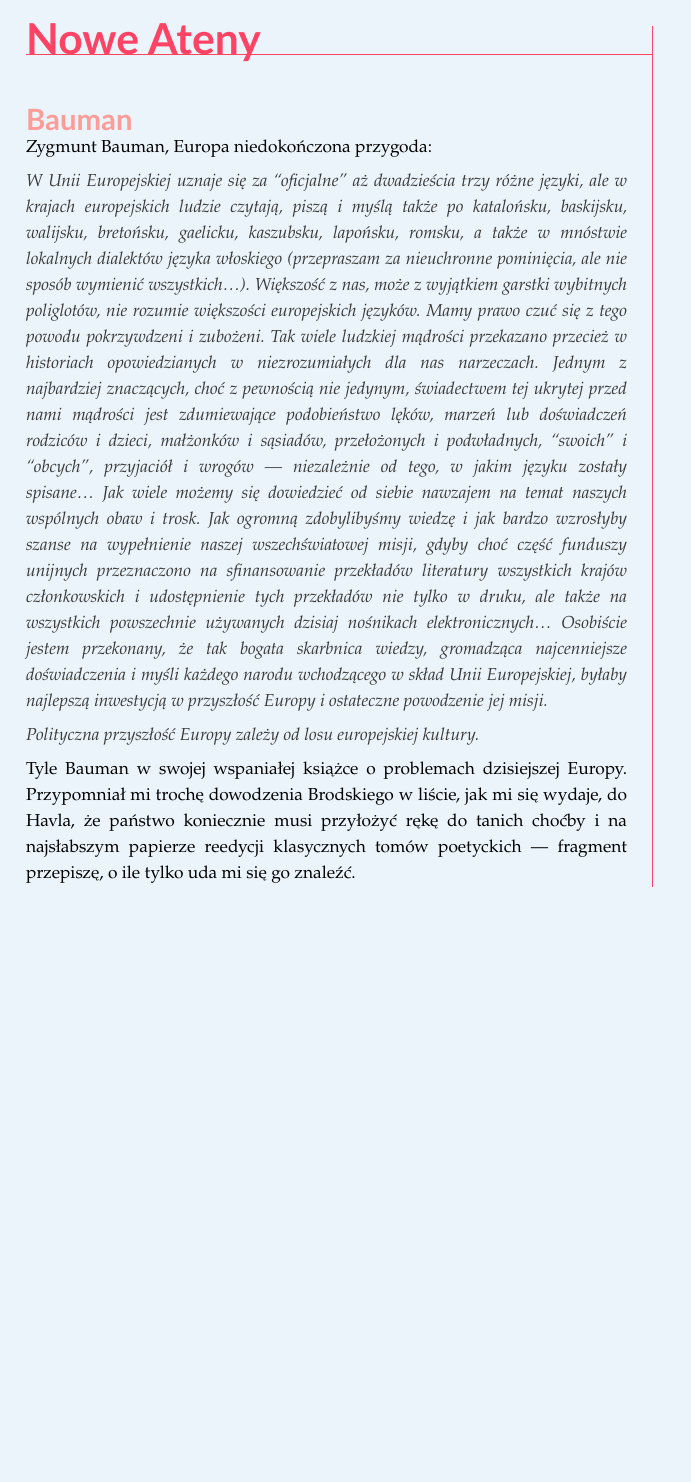
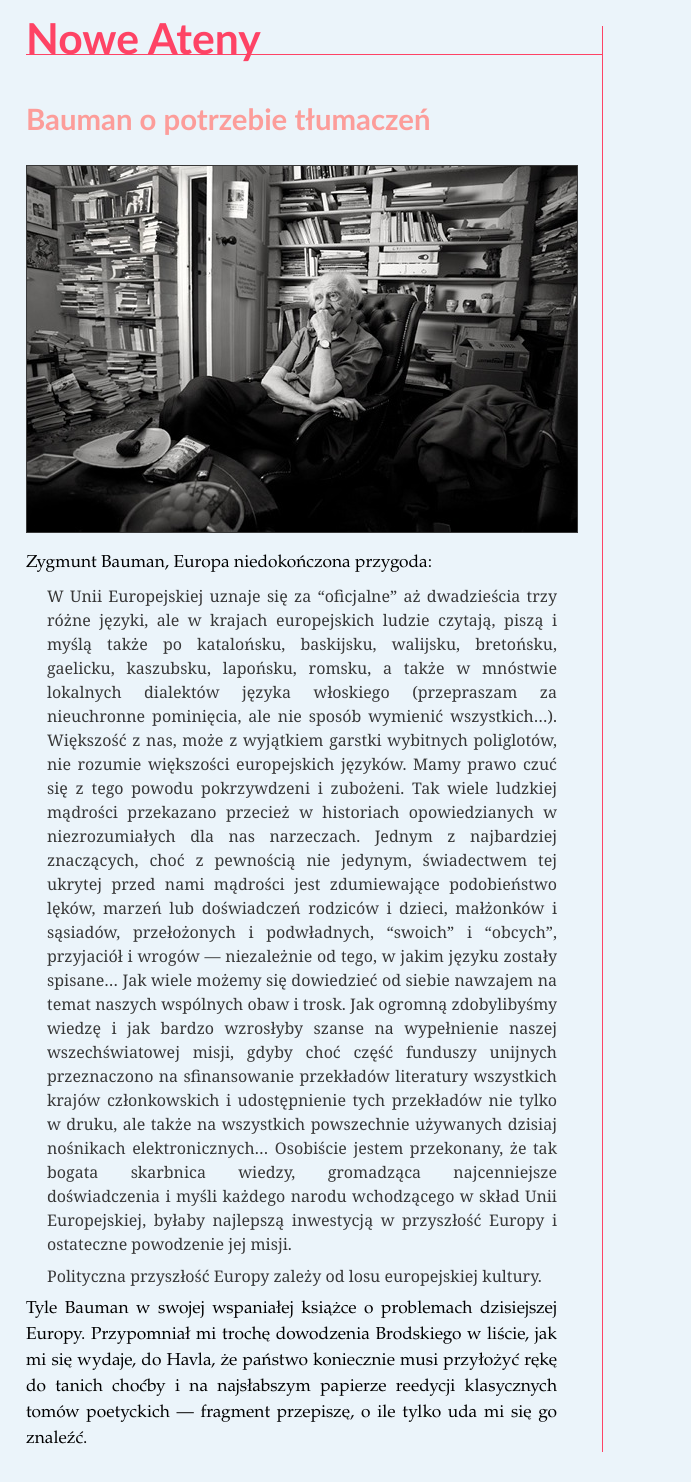
Before and after one commit to amused/amused.github.io, a Jekyll site: the page built from _posts/2013-09-12-bauman.md, in a window 1280 px wide. Shown: the whole page, without its empty margins (0-691 px from the left). Built offline with Jekyll 4.4.1, drawn with Linux system fonts in a browser that asks for light colours; before the commit the page ends 917 px from its top, so only the background shows below that.

Commit message:
further tests

```diff
--- a/_posts/2013-09-12-bauman.md
+++ b/_posts/2013-09-12-bauman.md
@@ -1,7 +1,9 @@
 ---
 layout: post
-titlel: Bauman o potrzebie tłumaczeń
+title: Bauman o potrzebie tłumaczeń
 ---
+
+![Zygmunt Bauman](/assets/bauman1.jpg)
 
 Zygmunt Bauman, Europa niedokończona przygoda:
 
--- a/basic.css
+++ b/basic.css
@@ -7,7 +7,7 @@ body {
 	font-family: 'Palatino', 'Calibri', serif;
 	background-color: #ebf4fa;
 	margin: 26px;
-	width: 626px;
+	width: 576px;
 	border-right: 1px solid #fe4365;
     line-height: 150%;
 }
@@ -32,13 +32,17 @@ ul, ol {
 img {
 	margin: 8px 0 0 0;
 	border: 1px solid #383838;
-	max-width:  600px;
+	max-width: 550px;
+}
+
+blockquote {
+	margin-left: 21px;
 }
 
 blockquote p {
 	color: #383838;
-	font-style: italic;
-    text-indent: 0px !important;
+	font-family: Georgia;
+	font-size: 12pt;
 }
 
 h1 {
@@ -59,7 +63,7 @@ h1 a:hover {
 
 h2 {
 	font-size: 22pt;
-    margin-bottom: 18x;
+    margin-bottom: 26px;
 }
 
 h2 a {
@@ -71,7 +75,7 @@ h2 a:hover {
 }
 
 .post {
-	margin: 30px 22px 30px 0;
+	margin: 30px 42px 30px 0;
 }
 
 a {
```
Also changed, not shown: assets/bauman1.jpg (added).
